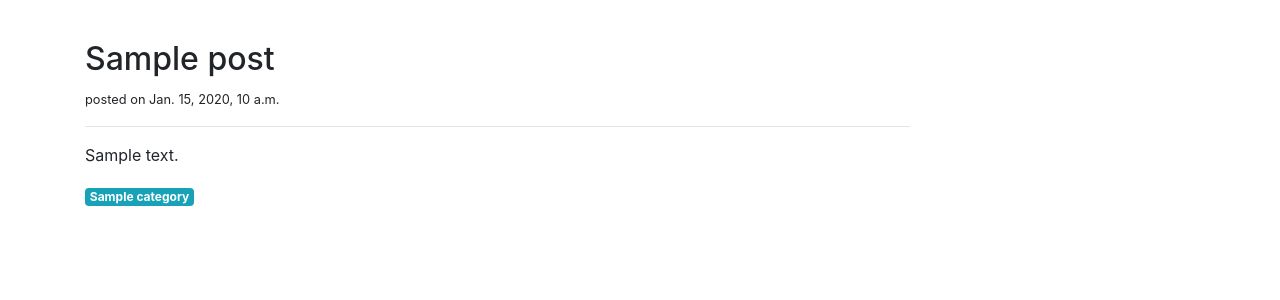
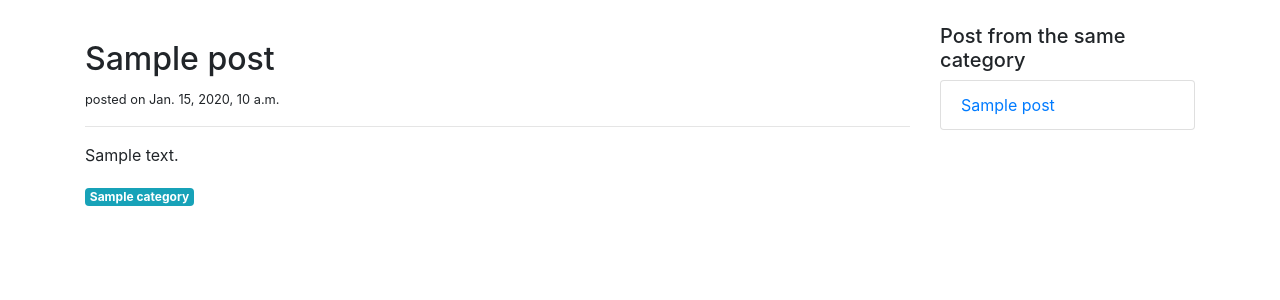
Before and after one commit to zxperts/pyblog, a Django app: template blog/templates/blog/post_detail.html in a window 1280 px wide. Shown: the part 56-356 px from the top of the page. Run offline with Django 3.2, Linux system fonts and the light colour scheme; the template is opened without the code that fills it: most values are stand-ins (such as "Sample title", 1, 10 or a date in 2020); some libraries are stand-ins or nearby versions.

Commit message:
liens vers les articles de même catégorie

```diff
--- a/blog/templates/blog/post_detail.html
+++ b/blog/templates/blog/post_detail.html
@@ -16,5 +16,20 @@
            class="badge badge-info">{{ post.category.name|capfirst }}</a>
     </div>
 </div>
+<div class="col-sm-3">
+    <h5>Post from the same category</h5>
+    <ul class="list-group">
+        {% for post in post_same_category %}
+        <li class="list-group-item">
+            <a href="{% url 'post_detail' post.pk %}">
+                {{ post.title|truncatewords:4 }}
+            </a>
+        </li>
+        {% empty %}
+        This is the only post for this category
+        {% endfor %}
+    </ul>
+
+</div>
 
 {% endblock content %}
--- a/blog/views.py
+++ b/blog/views.py
@@ -23,10 +23,13 @@ def post_list(request, category_name=model_helpers.post_category_all.slug()):
 
 def post_detail(request, post_id):
     post = get_object_or_404(Post, pk=post_id)
+    post_same_category = Post.objects.filter(published=True, category=post.category) \
+        .exclude(pk=post.id)
 
     context = {
         'navigation_items': navigation.navigation_items(navigation.NAV_POSTS),
         'post': post,
+        'post_same_category': post_same_category,
     }
 
     return render(request, 'blog/post_detail.html', context)
```
Also changed, not shown: db.sqlite3.
